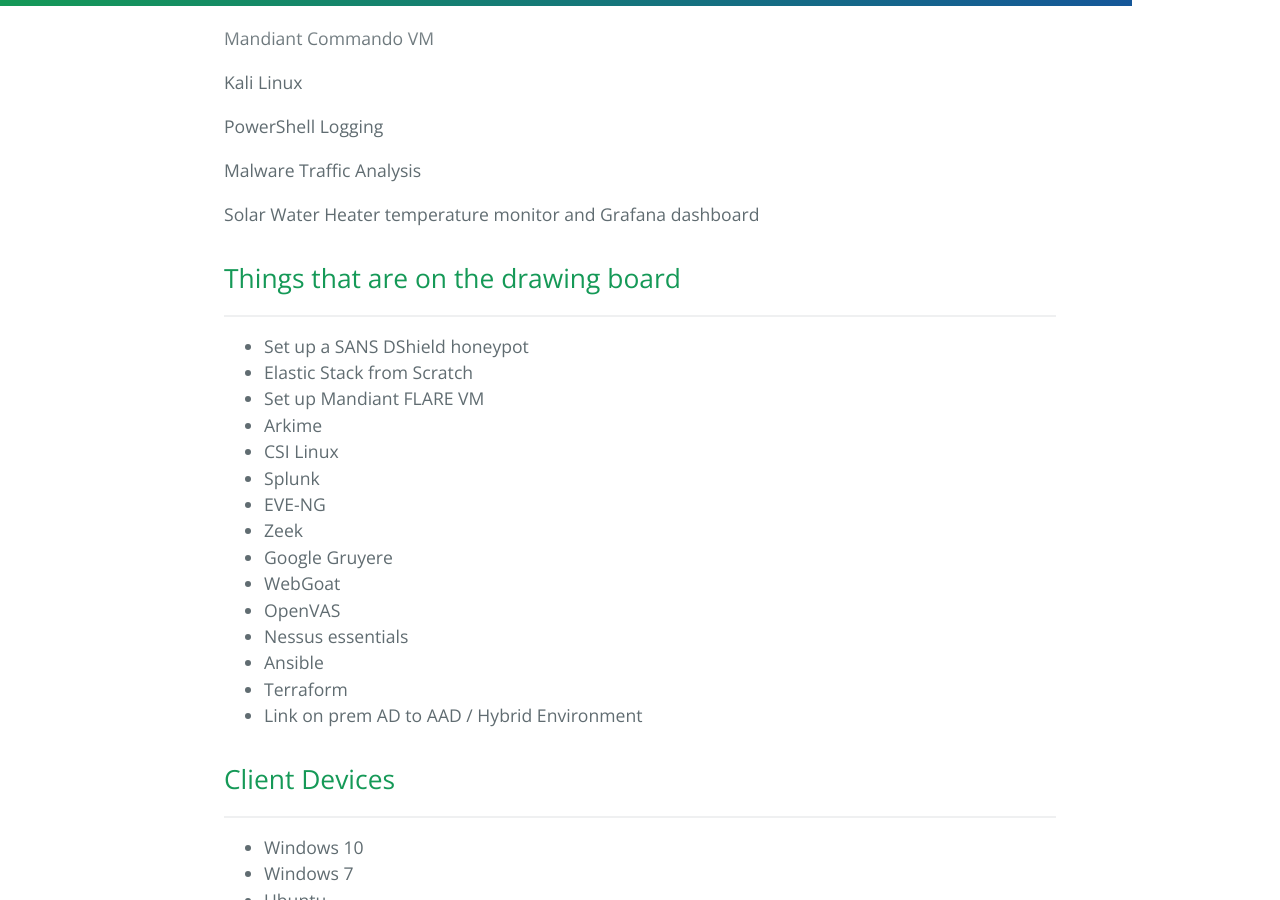
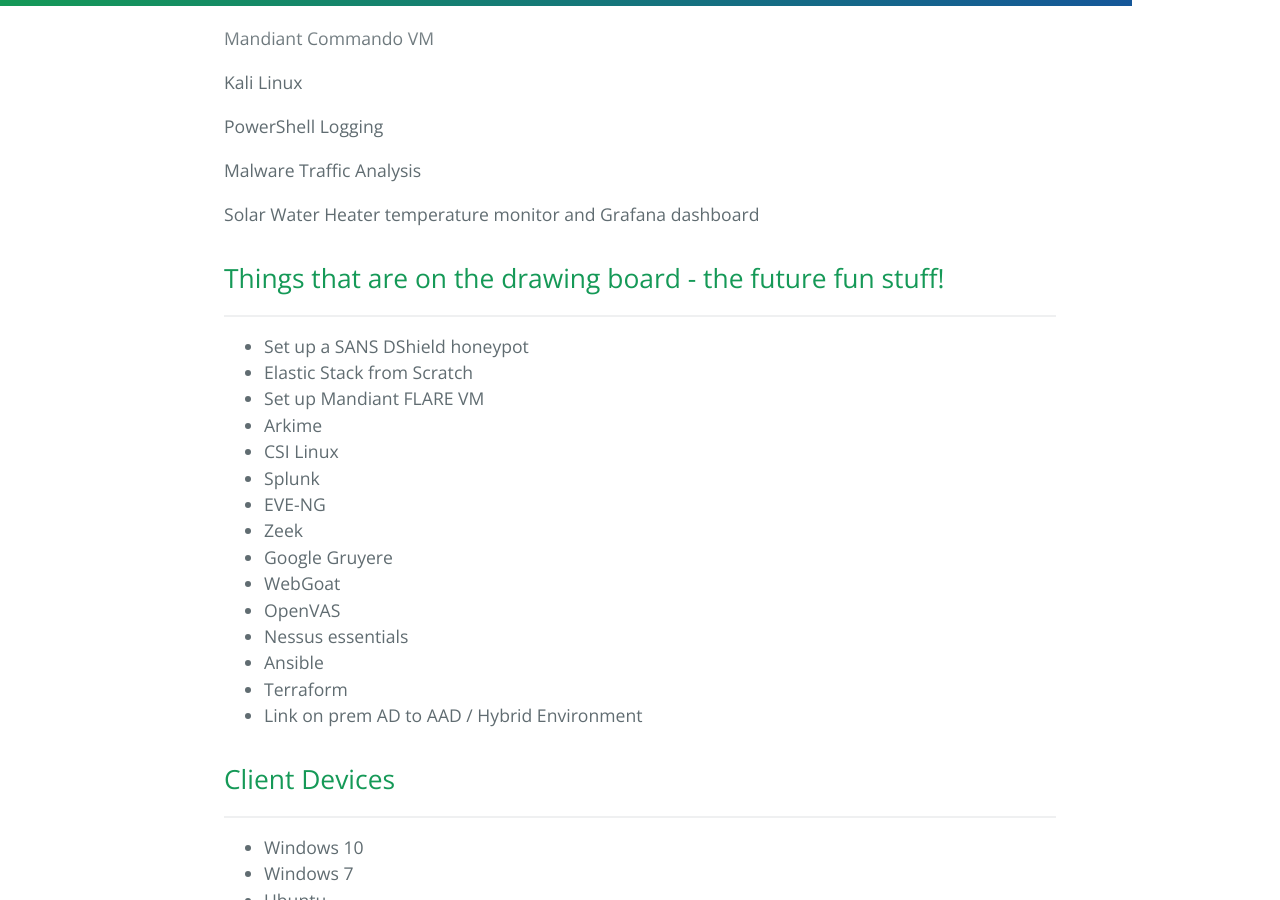
Before and after one commit to InfiniteInsight/InfiniteInsight.github.io, a Jekyll site: the page built from index.md, in a window 1280 px wide and 900 px high, scrolled down 2066 px. Built offline with Jekyll 4.4.1, drawn with Linux system fonts in a browser that asks for light colours; our own code applies the rules of GitHub Pages for plain Markdown files.

Commit message:
[UI] h2 update for future stuff

```diff
--- a/index.md
+++ b/index.md
@@ -77,7 +77,7 @@ Malware Traffic Analysis
 Solar Water Heater temperature monitor and Grafana dashboard
 
 
-## Things that are on the drawing board
+## Things that are on the drawing board - the future fun stuff!
 * * *
 * Set up a SANS DShield honeypot
 * Elastic Stack from Scratch
```
